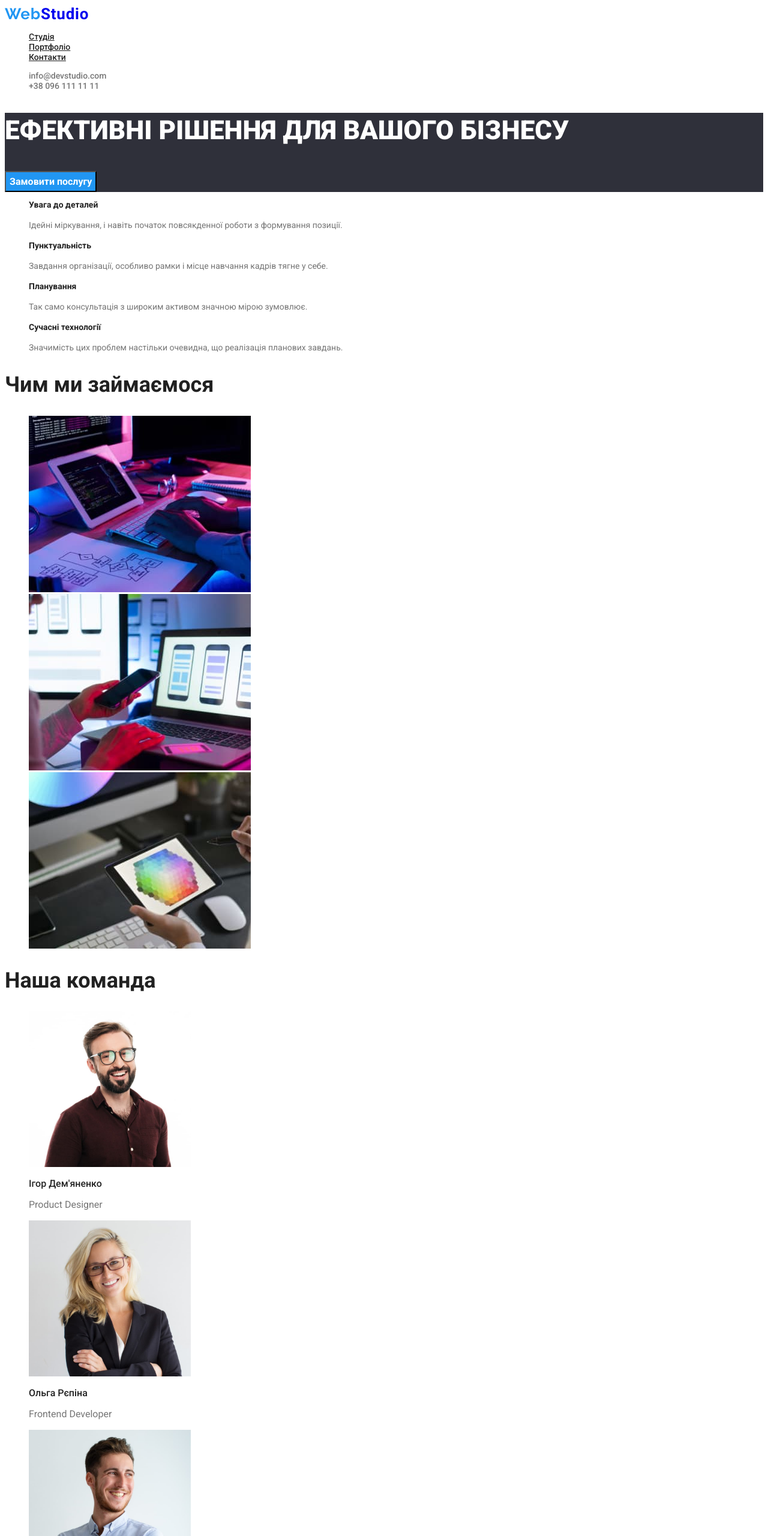
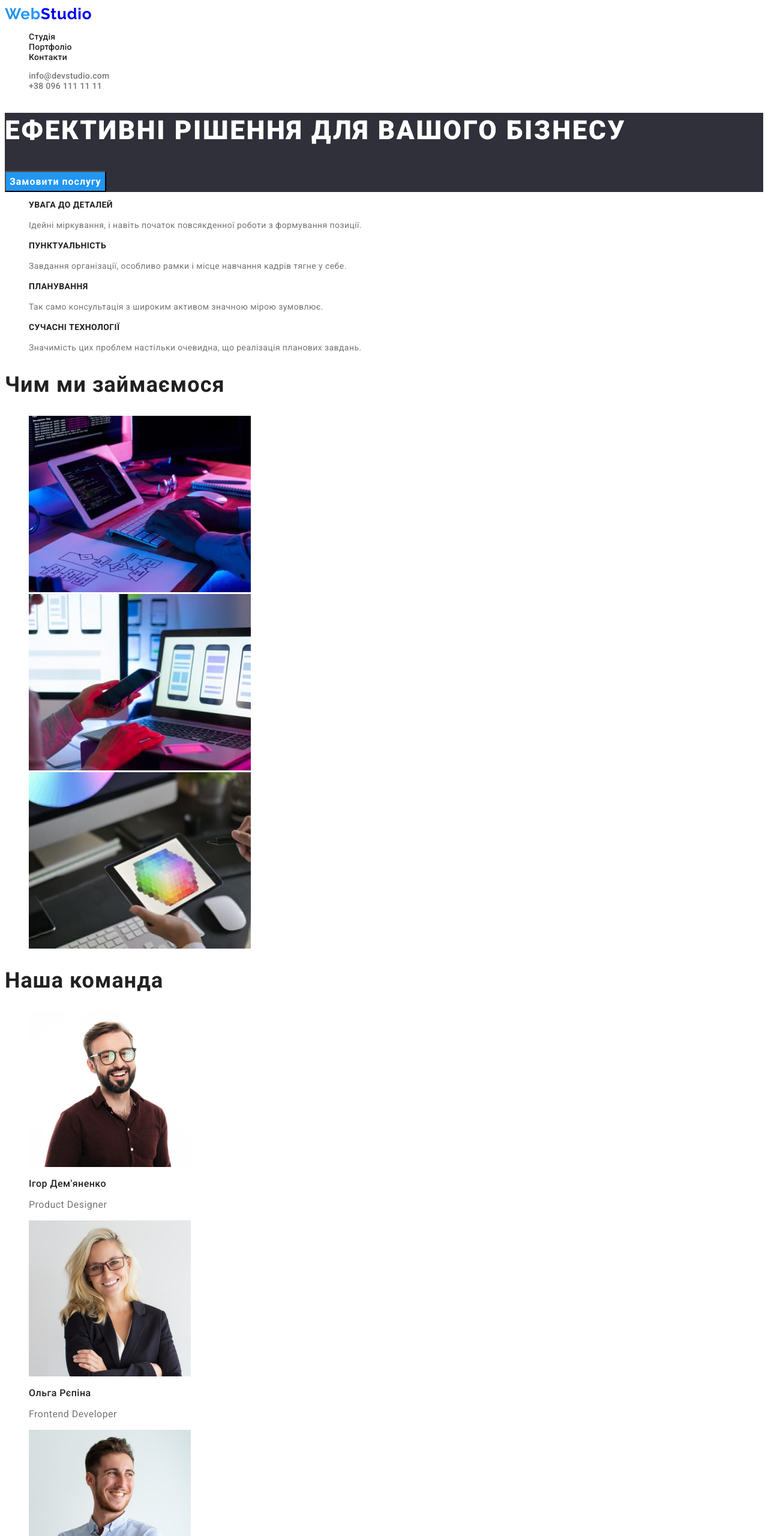
Before and after one commit to gambel1/goit-markup-hw-02, a plain HTML site: page index.html in a window 1280 px wide. Shown: the top 2560 px of the page at 60% size. Drawn offline with Linux system fonts and the light colour scheme.

Commit message:
Исправил ошибки

```diff
--- a/css/styles.css
+++ b/css/styles.css
@@ -28,14 +28,14 @@ body {
 
 /* Навигация */
 .logo {
+   font-family: 'Raleway';
    font-weight: 700;
    font-size: 26px;
+   line-height: 1.19;
    letter-spacing: 0.03em;
-   line-height: 1.19;
    text-decoration: none;
 }
 .logo-conteiner {
-   font-family: 'Raleway';
    color: var(--acent-color);
    }
 
@@ -45,7 +45,9 @@ body {
 .link-nav {
    font-weight: 500;
    line-height: 1.14;
+   letter-spacing: 0.02em;
    color: var(--primery-text-color);
+   text-decoration: none;
 }
 .link-nav:hover {
    color: var(--acent-color);
@@ -61,6 +63,7 @@ body {
 .mail-link {
    font-weight: 500;
    line-height: 1.14;
+   letter-spacing: 0.02em;
    color: var(--title-text-color);
    text-decoration: none;
 }
@@ -79,6 +82,7 @@ body {
    font-weight: 900;
    font-size: 44px;
    line-height: 1.36;
+   letter-spacing: 0.06em;
    text-transform: uppercase;
    color: var(--White);
 }
@@ -87,6 +91,7 @@ body {
    font-weight: 700;
    font-size: 16px;
    line-height: 1.87;
+   letter-spacing: 0.06em;
    color: var(--White);
    font-family: inherit
 }
@@ -114,10 +119,13 @@ body {
    font-weight: 700;
    font-size: 14px;
    line-height: 1.14;
+   letter-spacing: 0.03em;
+   text-transform: uppercase;
    color: var(--primery-text-color);
 }
 .features-item {
    line-height: 1.7;
+   letter-spacing: 0.03em;
    color: var(--title-text-color);
 }
 
@@ -126,6 +134,7 @@ body {
    font-weight: 700;
    font-size: 36px;
    line-height: 1.16;
+   letter-spacing: 0.03em;
    color: var(--primery-text-color);
 }
 
@@ -134,17 +143,20 @@ body {
 font-weight: 700;
 font-size: 36px;
 line-height: 1.16;
+letter-spacing: 0.03em;
 color: var(--primery-text-color);
 }
 .command-name {
    font-weight: 500;
    font-size: 16px;
    line-height: 1.18;
+   letter-spacing: 0.03em;
    color: var(--primery-text-color);
 }
 .command-speciality {
    font-size: 16px;
    line-height: 1.18;
+   letter-spacing: 0.03em;
    color: var(--title-text-color);
 }
 
@@ -152,10 +164,10 @@ color: var(--primery-text-color);
 .address {
 font-family: 'Roboto';
 font-style: normal;
+letter-spacing: 0.03em;
 background-color: var(--secondaly);
 }
 .address-name {
-   font-weight: 400;
    line-height: 1.7;
    color: var(--White);
    text-decoration: none;
@@ -172,9 +184,11 @@ background-color: var(--secondaly);
 
 /* Портфолио */
 .button-list-item {
+   font-family: 'Roboto';
    font-weight: 500;
    font-size: 16px;
    line-height: 1.62;
+   letter-spacing: 0.03em;
    background: #F5F4FA;
    color: var(--primery-text-color);
 }
@@ -188,11 +202,12 @@ background-color: var(--secondaly);
    font-weight: 700;
    font-size: 18px;
    line-height: 2;
-    color: var(--primery-text-color);
+   letter-spacing: 0.06em;
+   color: var(--primery-text-color);
 }
 .reclam-item {
-   font-weight: 400;
    font-size: 16px;
    line-height: 1.87;
+   letter-spacing: 0.03em;
    color: var(--title-text-color);
 }
```
